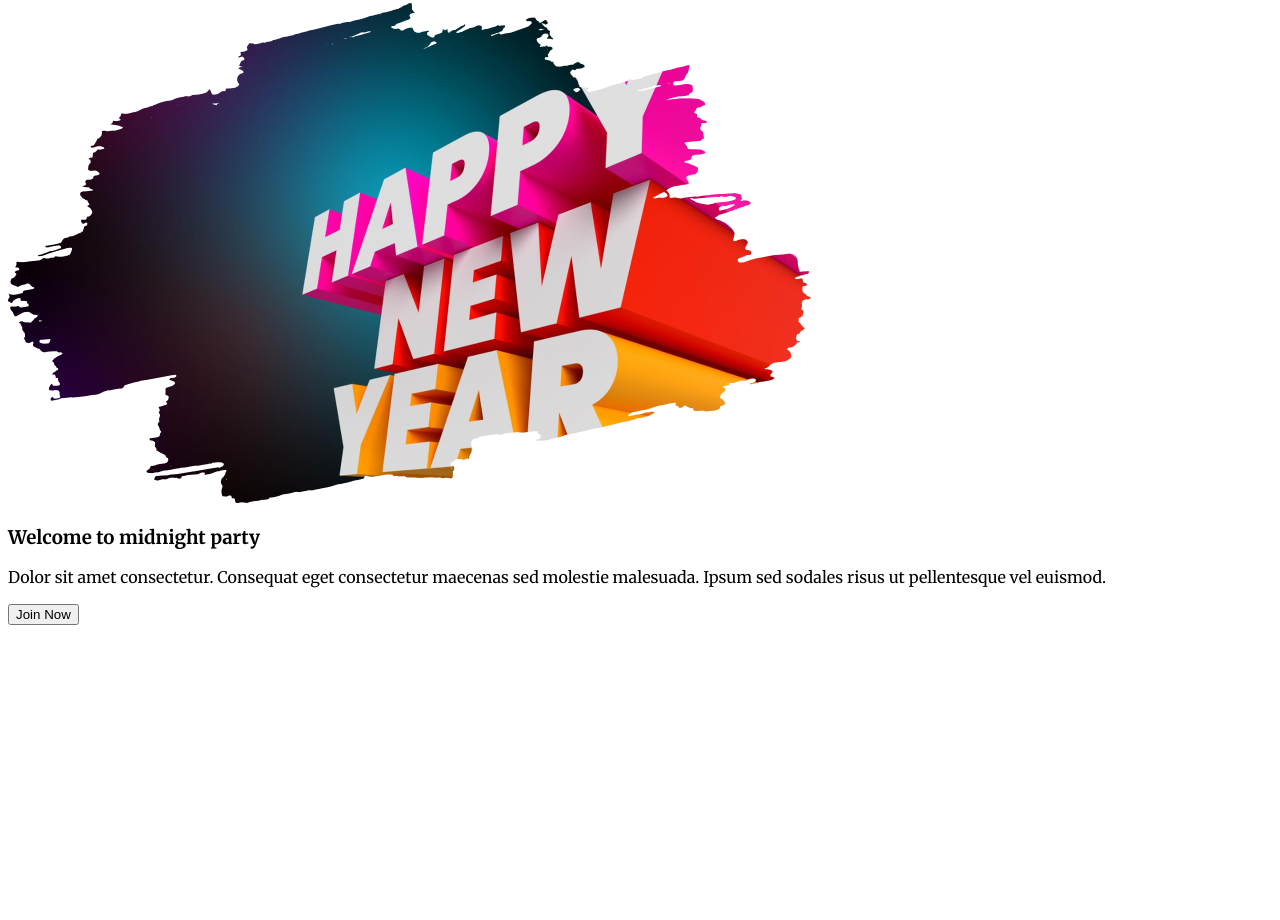
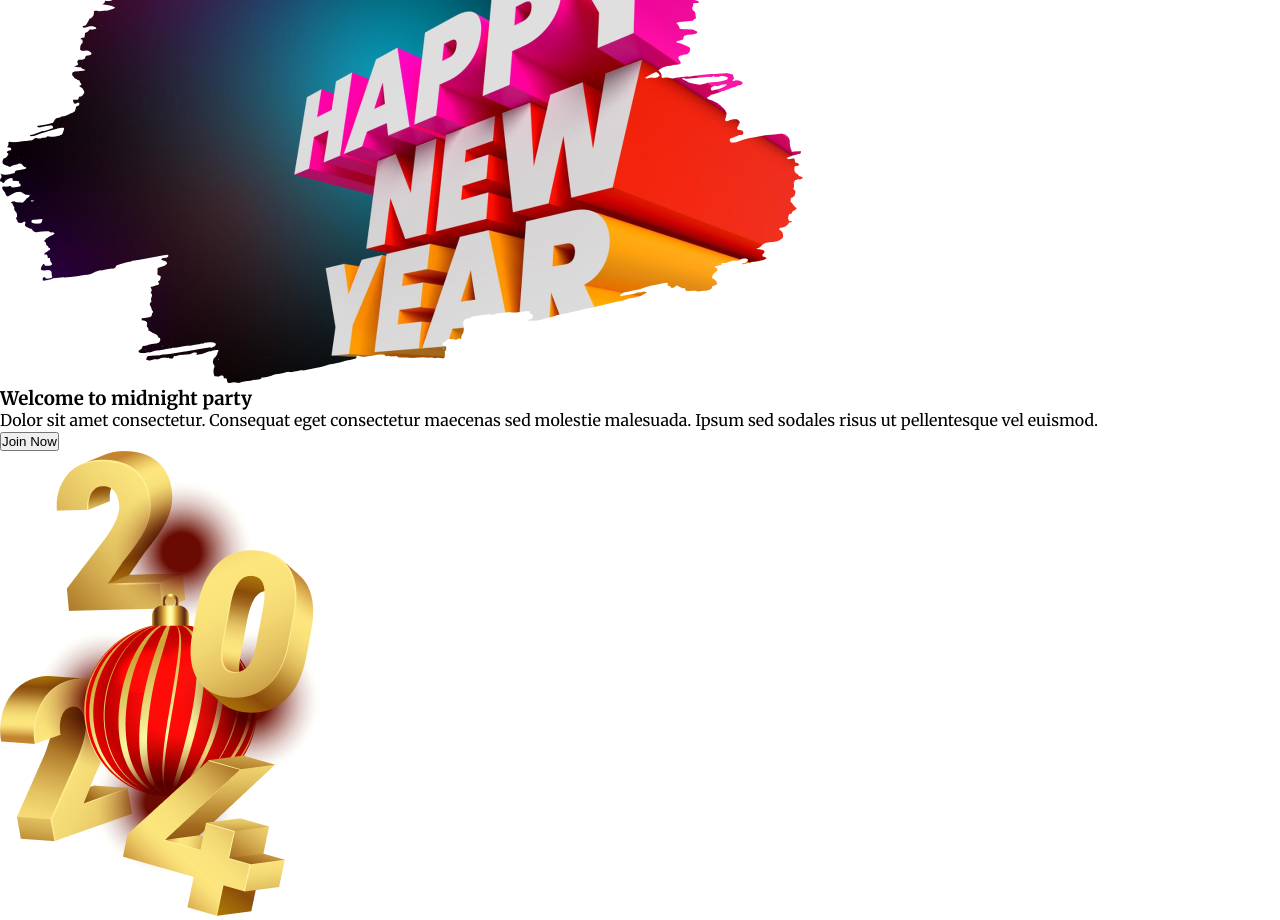
Before and after one commit to mhmitas/B9A1-New-Year-New-Mission-mitas, a plain HTML site: page index.html in a window 1280 px wide. Shown: the part 234-1154 px from the top of the page. Before the commit the page ends 867 px from the top, so only its background shows below. Drawn offline with Linux system fonts and the light colour scheme.

Commit message:
deleted styles

```diff
--- a/index.html
+++ b/index.html
@@ -31,10 +31,15 @@
                 </div>
             </div>
             <div class="midnight-party">
-                <h3>Welcome to midnight party</h3>
-                <p>Dolor sit amet consectetur. Consequat eget consectetur maecenas sed molestie malesuada. Ipsum sed
-                    sodales risus ut pellentesque vel euismod.</p>
-                <button>Join Now</button>
+                <div class="midnight-party-content">
+                    <h3>Welcome to midnight party</h3>
+                    <p>Dolor sit amet consectetur. Consequat eget consectetur maecenas sed molestie malesuada. Ipsum sed
+                        sodales risus ut pellentesque vel euismod.</p>
+                    <button>Join Now</button>
+                </div>
+                <div class="2024-img">
+                    <img src="resources/Group 70.png" alt="">
+                </div>
             </div>
         </div>
     </header>
--- a/styles/style.css
+++ b/styles/style.css
@@ -1,6 +1,10 @@
+/* apply for all */
+* {
+    margin: 0;
+    padding: 0;
+}
+
 body {
     font-family: 'Inter', sans-serif;
     font-family: 'Merriweather', serif;
 }
-
-/* shared styles */
```
